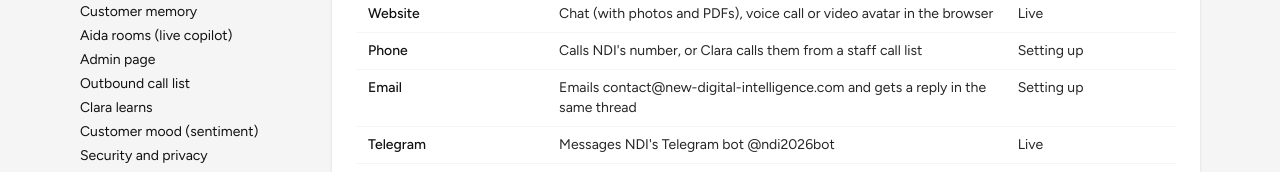
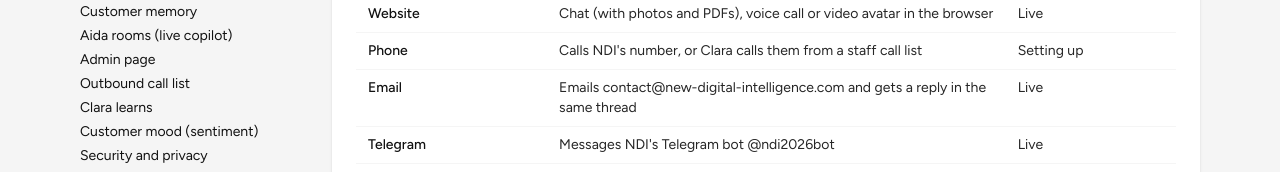
Before and after one commit to new-digital-intelligence-com/ndi-front-assistant, a Next.js app: page /docs in a window 1280 px wide. Shown: the part 466-638 px from the top of the page. Built offline with nearby package versions, Linux system fonts and the light colour scheme.

Commit message:
Notes: email live; Instagram and Messenger ready on NDI's side, Meta switch next

```diff
--- a/src/app/docs/page.tsx
+++ b/src/app/docs/page.tsx
@@ -88,7 +88,7 @@
               rows={[
                 ["Website", "Chat (with photos and PDFs), voice call or video avatar in the browser", "Live"],
                 ["Phone", "Calls NDI's number, or Clara calls them from a staff call list", "Setting up"],
-                ["Email", "Emails contact@new-digital-intelligence.com and gets a reply in the same thread", "Setting up"],
+                ["Email", "Emails contact@new-digital-intelligence.com and gets a reply in the same thread", "Live"],
                 ["Telegram", "Messages NDI's Telegram bot @ndi2026bot", "Live"],
                 ["Instagram", "Sends a direct message to @new_digital_intelligence", "Shared with the CDA demo"],
                 ["Facebook Messenger", "Messages the Facebook Page “New Digital Intelligence”", "Shared with the CDA demo"],
```
Also changed, not shown: 2 other files (tests, documents, lock files or other folders).
